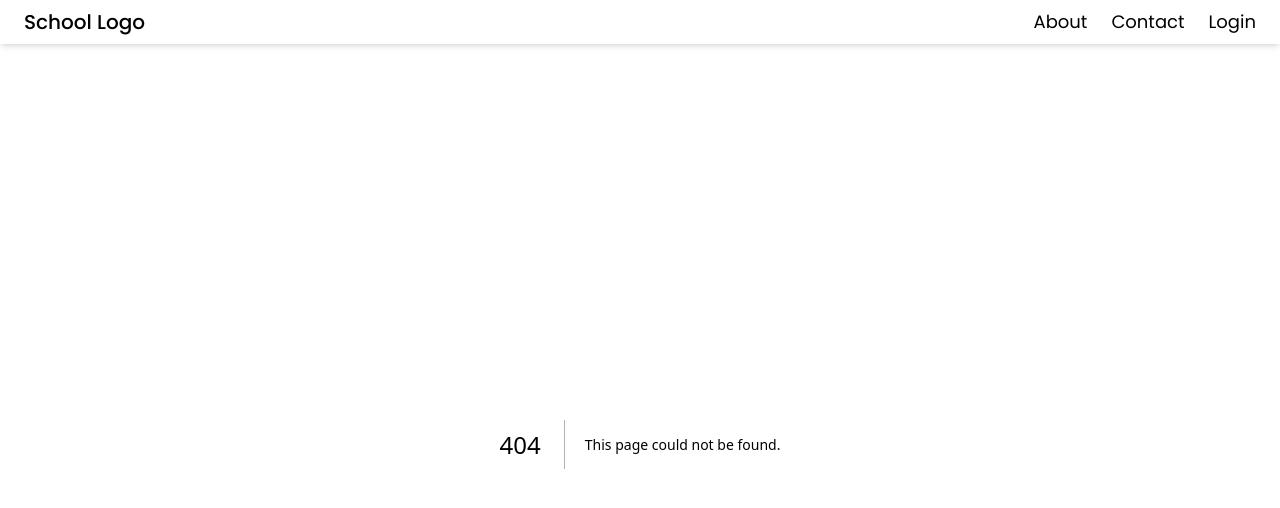
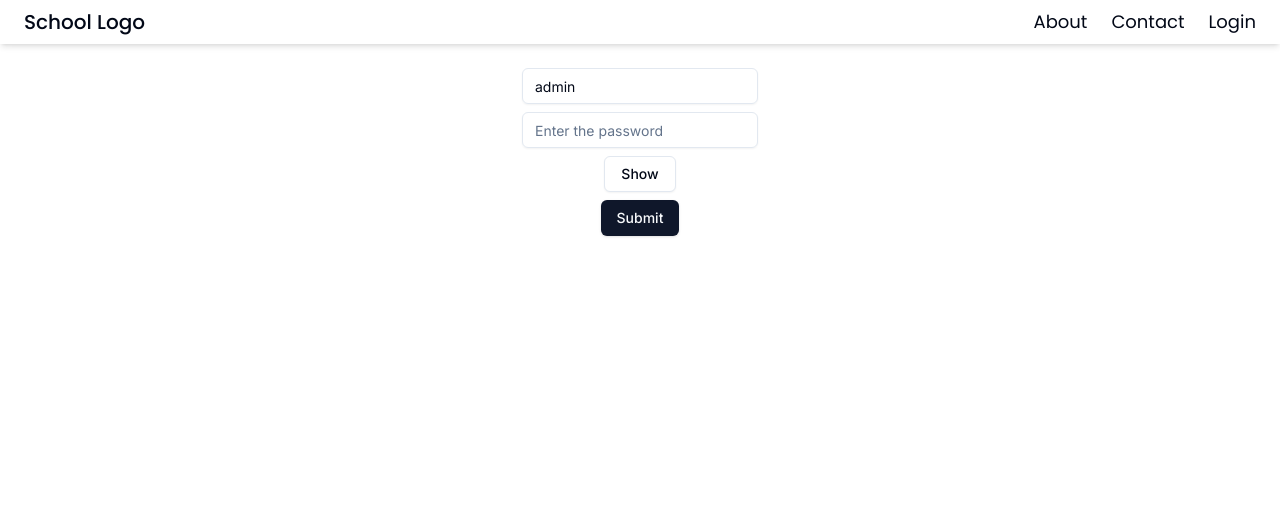
Before and after one commit to darshanrijal/school, a Next.js app: page /login in a window 1280 px wide. Before the commit this address had no page. Shown: the top 508 px of the page. Built offline with nearby package versions, Linux system fonts and the light colour scheme.

Commit message:
Added metadata to About and Layout pages, removed React import from page.jsx, and made minor changes to Contact page

```diff
--- a/app/about/page.jsx
+++ b/app/about/page.jsx
@@ -6,6 +6,10 @@ import {
   AccordionTrigger,
 } from "@/components/ui/accordion";
 
+export const metadata = {
+  title: "About",
+  description: "About page",
+};
 const About = () => {
   return (
     <div className="mx-1 md:mx-5 md:mt-6">
--- /dev/null
+++ b/app/contact/layout.jsx
@@ -0,0 +1,9 @@
+import React from "react";
+export const metadata = {
+  title: "Contact us",
+};
+const layout = ({ children }) => {
+  return <div>{children}</div>;
+};
+
+export default layout;
--- a/app/contact/page.jsx
+++ b/app/contact/page.jsx
@@ -4,6 +4,7 @@ import { Input } from "@/components/ui/input";
 import { Button } from "@/components/ui/button";
 import { useToast } from "@/components/ui/use-toast";
 import { ToastAction } from "@/components/ui/toast";
+
 const Contact = () => {
   const { toast } = useToast();
   const [name, setName] = useState("");
--- a/app/layout.jsx
+++ b/app/layout.jsx
@@ -6,7 +6,7 @@ import NextTopLoader from "nextjs-toploader";
 const inter = Inter({ subsets: ["latin"] });
 
 export const metadata = {
-  title: "Create Next App",
+  title: "School",
   description: "Generated by create next app",
 };
 
--- /dev/null
+++ b/app/login/page.jsx
@@ -0,0 +1,48 @@
+"use client";
+import { Button } from "@/components/ui/button";
+import { Input } from "@/components/ui/input";
+import React, { useState } from "react";
+
+const Login = () => {
+  const [username, setUsername] = useState("admin");
+  const [password, setPassword] = useState("");
+  const [isPassword, setIsPassword] = useState(true);
+
+  return (
+    <div className="flex justify-center">
+      <form className="grid place-items-center gap-2 mt-6">
+        <Input
+          type="text"
+          name="username"
+          id="username"
+          placeholder="Enter the username"
+          value={username}
+          onChange={(e) => setUsername(e.target.value)}
+        />
+
+        <label htmlFor="password" className="grid gap-2">
+          <Input
+            type={isPassword ? "password" : "text"}
+            name="password"
+            id="password"
+            placeholder="Enter the password"
+            value={password}
+            onChange={(e) => setPassword(e.target.value)}
+          />
+          <div className="grid place-items-center">
+            <Button
+              type="button"
+              variant="outline"
+              onClick={() => setIsPassword(!isPassword)}
+            >
+              {isPassword ? "Show" : "Hide"}
+            </Button>
+          </div>
+        </label>
+        <Button type="submit">Submit</Button>
+      </form>
+    </div>
+  );
+};
+
+export default Login;
--- a/app/page.jsx
+++ b/app/page.jsx
@@ -1,5 +1,4 @@
 import StudentDetailsForm from "@/components/StudentDetailsForm";
-import React from "react";
 
 const Home = () => {
   return (
--- /dev/null
+++ b/components/NotLoggedIn.jsx
@@ -0,0 +1,14 @@
+import React from "react";
+
+const NotLoggedIn = () => {
+  return (
+    <div>
+      <code>
+        youre not logged in.... <br />
+        log in to continue
+      </code>
+    </div>
+  );
+};
+
+export default NotLoggedIn;
```
